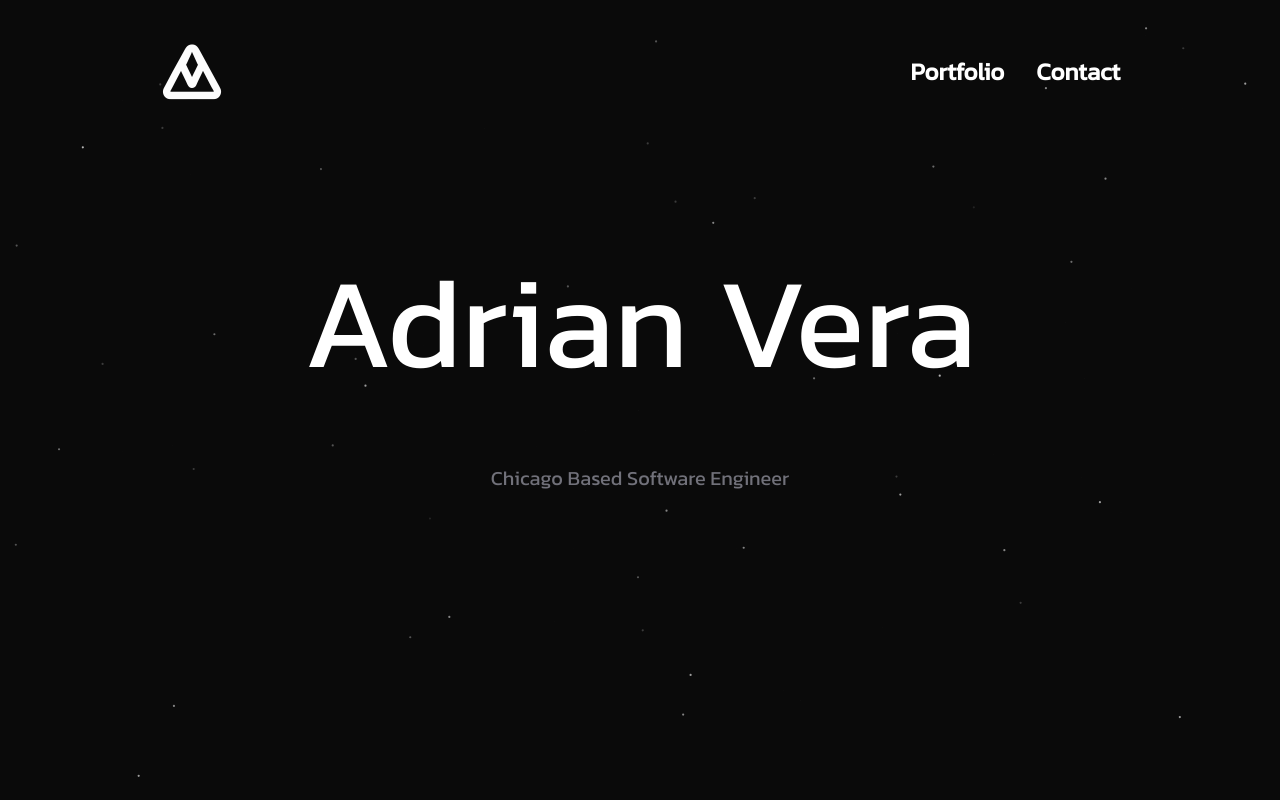
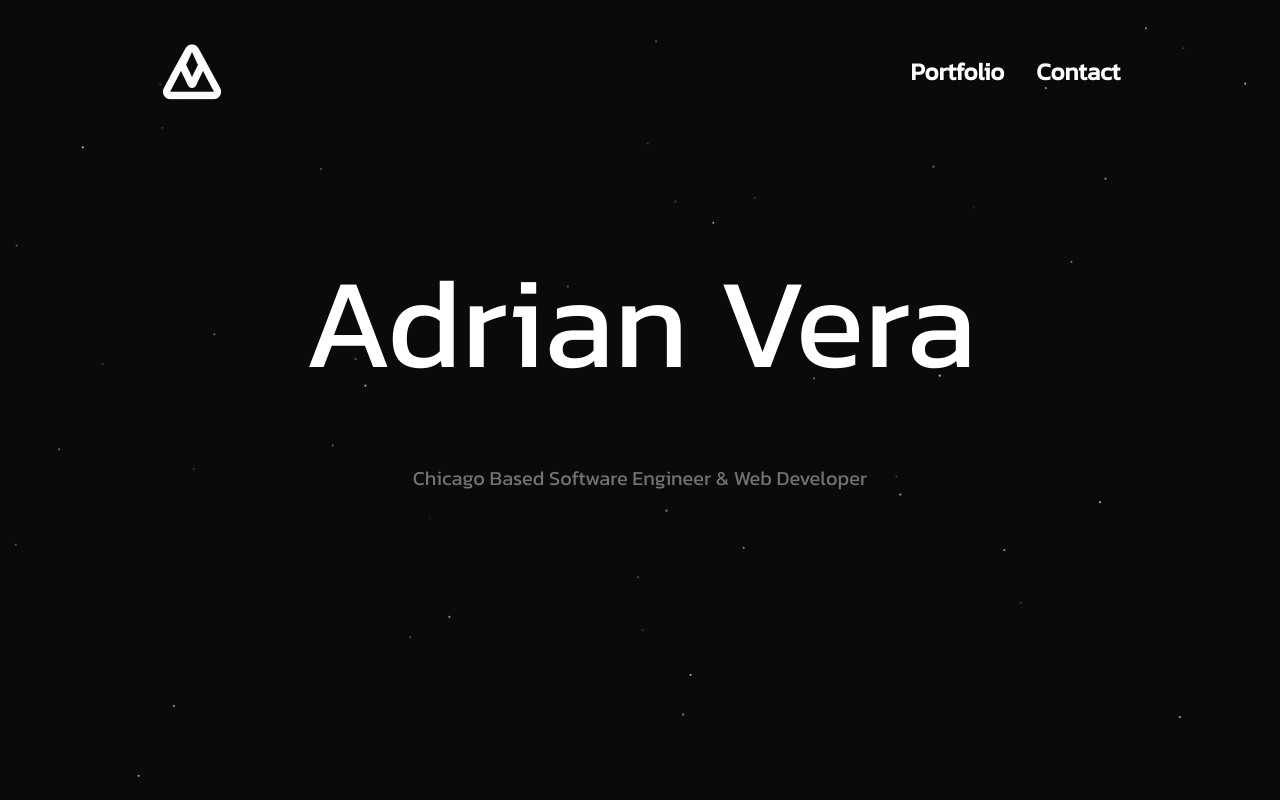
Before and after one commit to TheAdrianVera/adriangvera, a Next.js app: page / in a window 1280 px wide. Built offline with nearby package versions, Linux system fonts and the light colour scheme.

Commit message:
update: title and meta description

```diff
--- a/src/app/layout.tsx
+++ b/src/app/layout.tsx
@@ -14,8 +14,8 @@ import Navbar from "@components/Navbar"
 // });
 
 export const metadata: Metadata = {
-  title: "Adrian Vera | Software Engineer",
-  description: "Adrian Vera Northbrook based Software Engineer",
+  title: "Adrian Vera Software Enginer | Web Developer",
+  description: "Adrian Vera Chicago based Software Engineer & Web Developer",
 }
 
 export default function RootLayout({
--- a/src/app/page.tsx
+++ b/src/app/page.tsx
@@ -18,7 +18,7 @@ export default function Home() {
         </h1>
         <div className="my-16 text-center animate-fade-in">
           <h2 className="text-lg md:text-xl text-zinc-500 ">
-            Chicago Based Software Engineer
+            Chicago Based Software Engineer & Web Developer
           </h2>
         </div>
 
```
